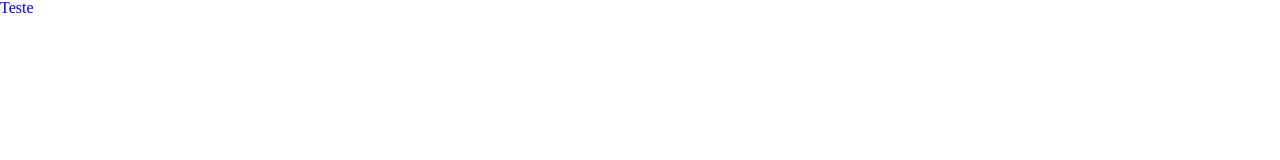
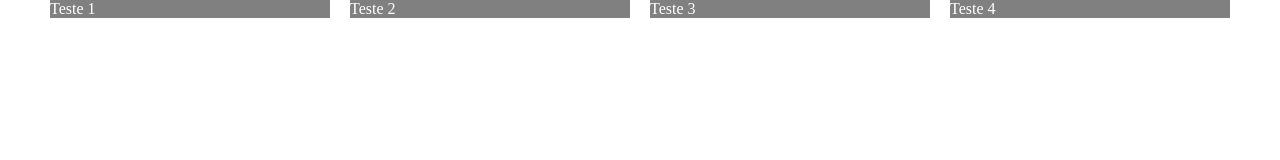
Before and after one commit to MateusCastro/site_sass, a plain HTML site: page index.html in a window 1280 px wide. Drawn offline with Linux system fonts and the light colour scheme.

Commit message:
Estrutura de Grid montada

```diff
--- /dev/null
+++ b/css/scss/_grid.scss
@@ -0,0 +1,23 @@
+body {
+    padding: 0px;
+    margin: 0px;
+}
+
+.container {
+    max-width: 1200px;
+    margin: 0 auto;
+    &::after, &::before {
+        content: '';
+        display: table;
+        clear: both;
+    }
+}
+
+.grid-3 {
+    width: calc(25% - 20px);
+    margin-left: 10px;
+    margin-right: 10px;
+    background: gray;
+    color: white;
+    float: left;
+}
--- a/css/scss/style.scss
+++ b/css/scss/style.scss
@@ -1,4 +1,4 @@
-@import 'reset';
+@import 'grid';
 
 p {
 	color: blue;
--- a/index.html
+++ b/index.html
@@ -7,6 +7,11 @@
         <link rel="stylesheet" type="text/css" href="css/style.css">
     </head>
     <body>
- <p>Teste</p>
+         <div class="container">
+             <div class="grid-3">Teste 1</div>
+             <div class="grid-3">Teste 2</div>
+             <div class="grid-3">Teste 3</div>
+             <div class="grid-3">Teste 4</div>
+        </div>
     </body>
 </html>
```
Also changed, not shown: css/style.css. Lines whose indentation alone changed are shown as unchanged.
